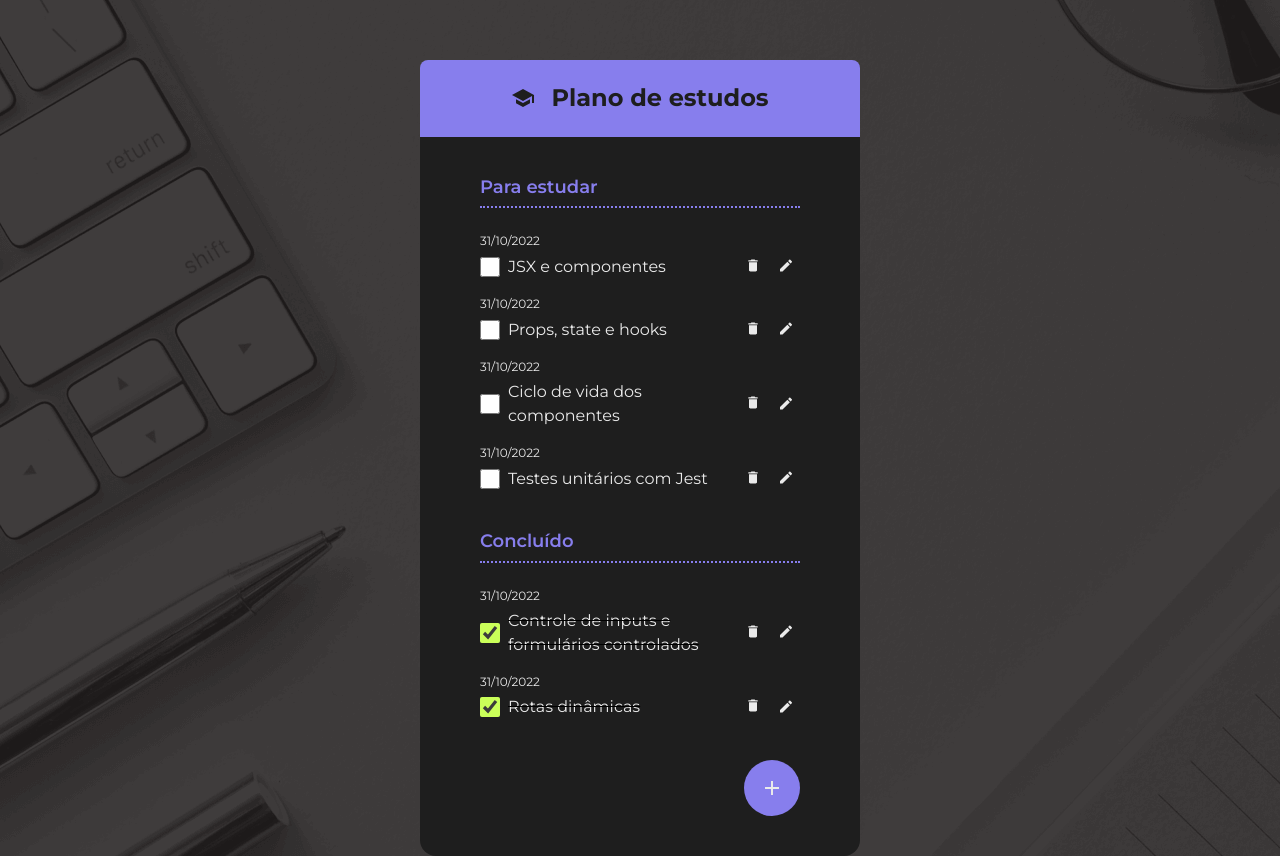
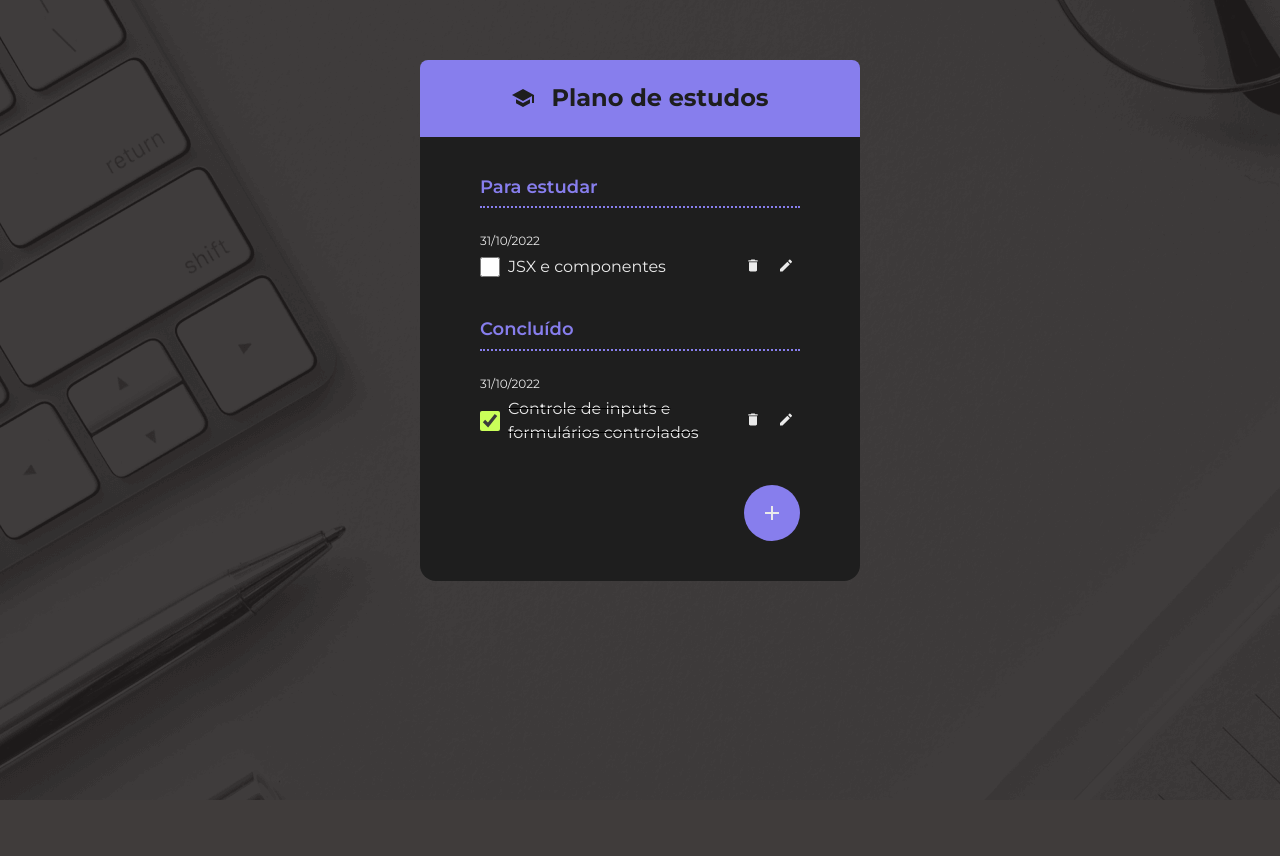
Before and after one commit to joaogabriel-leao/CheckListTarefa, a React (Vite) app: page / in a window 1280 px wide. After the commit the page ends 800 px from the top, so only its background shows below. Built offline with nearby package versions, Linux system fonts and the light colour scheme.

Commit message:
Adicionando funções addTask e toggleToDoCompleted

```diff
--- a/src/App.jsx
+++ b/src/App.jsx
@@ -12,7 +12,9 @@ import { ToDoItem } from "./components/ToDoItem";
 import { ToDoList } from "./components/ToDoList";
 import { Formulario } from "./components/Formulario";
 
-const todos = [
+function App() {
+  const [showDialog, setShowDialog] = useState(false);
+  const [tarefa, setTarefa] = useState([
     {
       id: 1,
       description: "JSX e componentes",
@@ -21,48 +23,44 @@ const todos = [
     },
     {
       id: 2,
-    description: "Props, state e hooks",
-    completed: false,
-    createdAt: "2022-10-31",
-  },
-  {
-    id: 3,
-    description: "Ciclo de vida dos componentes",
-    completed: false,
-    createdAt: "2022-10-31",
-  },
-  {
-    id: 4,
-    description: "Testes unitários com Jest",
-    completed: false,
-    createdAt: "2022-10-31",
-  },
-];
-const completed = [
-  {
-    id: 5,
       description: "Controle de inputs e formulários controlados",
       completed: true,
       createdAt: "2022-10-31",
     },
-  {
-    id: 6,
-    description: "Rotas dinâmicas",
-    completed: true,
-    createdAt: "2022-10-31",
-  },
-];
-
-function App() {
-  const [showDialog, setShowDialog] = useState(false);
+  ]);
 
   const alternarModal = () => {
     setShowDialog(!showDialog);
   };
 
-  const addTask = () => {
+  const addTask = (formData) => {
+    const description = formData.get("description");
+    setTarefa((tarefasAnteriores) => {
+      const toDo = {
+        id: tarefasAnteriores.length + 1,
+        description: description,
+        completed: false,
+        createdAt: new Date().toISOString(),
+      };
+      return [...tarefasAnteriores, toDo];
+    });
+    console.log(tarefa);
     alternarModal();
+  };
+
+  const toggleToDoCompleted = (todo) => {
+    setTarefa((prevState) => {
+      return prevState.map((t) => {
+        if (t.id === todo.id) {
+          return {
+            ...t,
+            completed: !t.completed,
+          };
         }
+        return t;
+      });
+    });
+  };
 
   return (
     <main>
@@ -75,19 +73,35 @@ function App() {
         <ChecklistsWrapper>
           <SubHeading>Para estudar</SubHeading>
           <ToDoList>
-            {todos.map(function (t) {
-              return <ToDoItem key={t.id} item={t} />;
+            {tarefa
+              .filter((t) => !t.completed)
+              .map(function (t) {
+                return (
+                  <ToDoItem
+                    key={t.id}
+                    item={t}
+                    onToggleCompleted={toggleToDoCompleted}
+                  />
+                );
               })}
           </ToDoList>
           <SubHeading>Concluído</SubHeading>
           <ToDoList>
-            {completed.map(function (t) {
-              return <ToDoItem key={t.id} item={t} />;
+            {tarefa
+              .filter((t) => t.completed)
+              .map(function (t) {
+                return (
+                  <ToDoItem
+                    key={t.id}
+                    item={t}
+                    onToggleCompleted={toggleToDoCompleted}
+                  />
+                );
               })}
           </ToDoList>
           <Footer>
             <Dialog isOpen={showDialog} onClose={alternarModal}>
-              <Formulario onSubmit={addTask}/>
+              <Formulario onSubmit={addTask} />
             </Dialog>
             <FabButton onClick={alternarModal}>
               <IconPlus />
--- a/src/components/Formulario/index.jsx
+++ b/src/components/Formulario/index.jsx
@@ -5,6 +5,7 @@ export function Formulario({ onSubmit }) {
   return (
     <form action={onSubmit}>
       <TextInput
+        name="description"
         required
         placeholder="Digite a tarefa que você quer adcionar"
         // required
--- a/src/components/ToDoItem/index.jsx
+++ b/src/components/ToDoItem/index.jsx
@@ -1,23 +1,26 @@
-import './todo-item.style.css'
+import "./todo-item.style.css";
 import { IconPencil, IconTrash } from "../icons";
 
-export function ToDoItem ({ item }) {
-    const styles = ['todo-item']
+export function ToDoItem({ item, onToggleCompleted }) {
+  const styles = ["todo-item"];
 
   if (item.completed) {
-        styles.push('completed')
+    styles.push("completed");
   }
 
   return (
-        <li className={styles.join(' ')}>
+    <li className={styles.join(" ")}>
       <p className="date">
-                {new Date(item.createdAt).toLocaleDateString('pt-BR')}
+        {new Date(item.createdAt).toLocaleDateString("pt-BR")}
       </p>
       <div className="details">
-                <input type="checkbox" className="checkbox" defaultChecked={item.completed} />
-                <p className="description">
-                    {item.description}
-                </p>
+        <input
+          type="checkbox"
+          className="checkbox"
+          defaultChecked={item.completed}
+          onClick={() => onToggleCompleted(item)}
+        />
+        <p className="description">{item.description}</p>
         <div className="actions">
           <button className="btn">
             <IconTrash />
@@ -28,5 +31,5 @@ export function ToDoItem ({ item }) {
         </div>
       </div>
     </li>
-    )
+  );
 }
```
Lines whose indentation alone changed are shown as unchanged.
